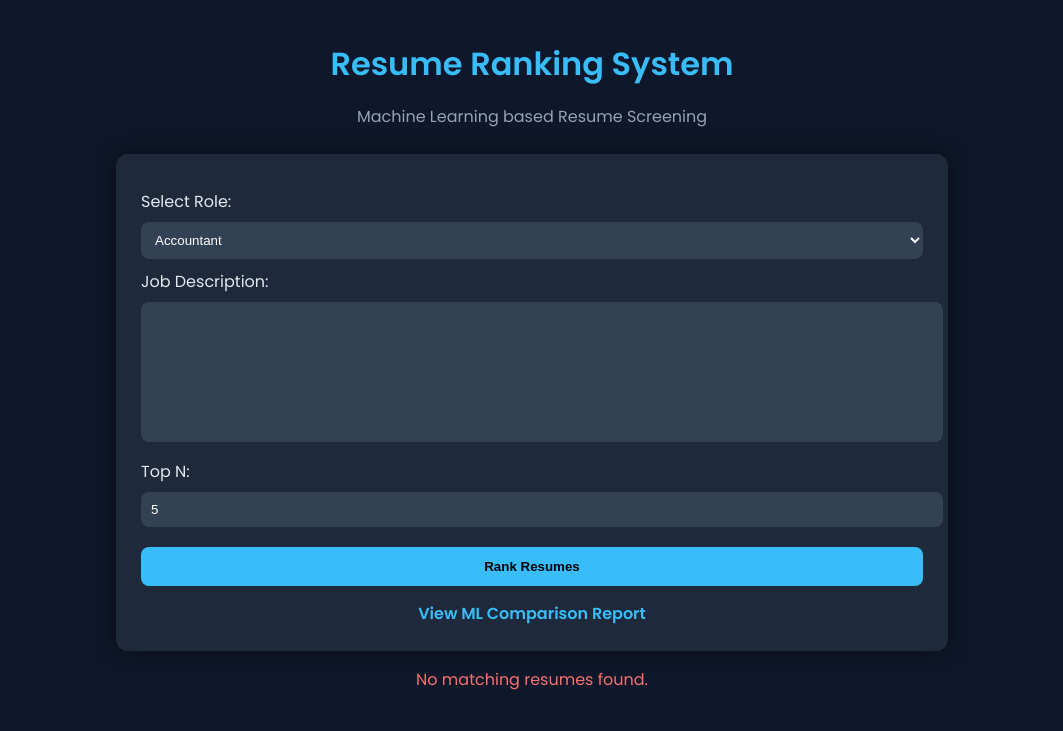
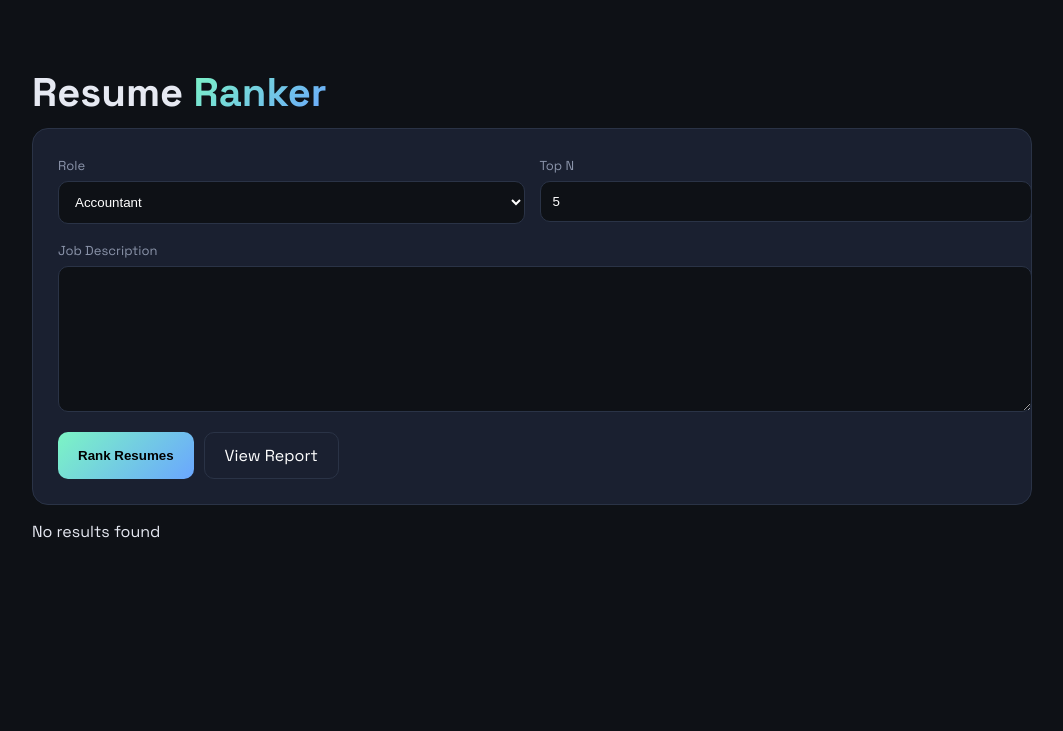
Before and after one commit to thesameernehal/Resume-Ranker-ML, a Flask app: page / in a window 1280 px wide. Shown: the top 731 px of the page, without its empty margins (108-1171 px from the left). Run offline with Flask 3, Linux system fonts and the light colour scheme; parts of the project's set-up code (start-up, migrations or seed data) failed here and were passed over.

Commit message:
feat(Phase 13): modern UI integration for resume ranking system.

```diff
--- a/app/templates/index.html
+++ b/app/templates/index.html
@@ -3,242 +3,237 @@
 <html lang="en">
 
 <head>
-    <meta charset="UTF-8">
+    <meta charset="UTF-8" />
+    <meta name="viewport" content="width=device-width, initial-scale=1.0" />
     <title>Resume Ranker</title>
 
-    <link href="https://fonts.googleapis.com/css2?family=Poppins:wght@300;400;600&display=swap" rel="stylesheet">
+    <link
+        href="https://fonts.googleapis.com/css2?family=Space+Grotesk:wght@400;600;700&family=JetBrains+Mono:wght@400;500&display=swap"
+        rel="stylesheet" />
 
     <style>
+        :root {
+            --bg: #0e1116;
+            --panel: #1a2030;
+            --border: #2a3346;
+            --text: #e6e9f2;
+            --muted: #8b94aa;
+            --grad: linear-gradient(135deg, #7cf5c4, #6aa6ff);
+        }
+
         body {
-            font-family: 'Poppins', sans-serif;
-            background: #0f172a;
-            color: #e2e8f0;
+            font-family: 'Space Grotesk';
+            background: var(--bg);
+            color: var(--text);
             margin: 0;
         }
 
         .container {
-            width: 65%;
-            margin: 40px auto;
+            max-width: 1000px;
+            margin: auto;
+            padding: 40px;
         }
 
         h1 {
-            text-align: center;
-            color: #38bdf8;
-            margin-bottom: 5px;
+            font-size: 40px;
+            margin-bottom: 10px;
         }
 
-        .subtitle {
-            text-align: center;
-            color: #94a3b8;
-            margin-bottom: 25px;
+        .accent {
+            background: var(--grad);
+            -webkit-background-clip: text;
+            color: transparent;
         }
 
-        form {
-            background: #1e293b;
+        .card {
+            background: var(--panel);
+            border: 1px solid var(--border);
+            border-radius: 16px;
             padding: 25px;
-            border-radius: 12px;
-            box-shadow: 0 0 20px rgba(0, 0, 0, 0.5);
         }
 
         label {
-            margin-top: 10px;
-            display: block;
+            font-size: 13px;
+            color: var(--muted);
         }
 
         select,
         textarea,
         input {
             width: 100%;
-            padding: 10px;
-            margin-top: 8px;
-            border-radius: 8px;
-            border: none;
-            background: #334155;
+            padding: 12px;
+            margin-top: 6px;
+            border-radius: 10px;
+            border: 1px solid var(--border);
+            background: #0e1116;
             color: white;
         }
 
         textarea {
-            height: 120px;
-            resize: none;
+            min-height: 120px;
         }
 
-        button {
-            width: 100%;
-            margin-top: 20px;
-            padding: 12px;
-            background: #38bdf8;
-            border: none;
-            border-radius: 8px;
-            font-weight: bold;
-            cursor: pointer;
+        .row {
+            display: flex;
+            gap: 15px;
         }
 
-        button:hover {
-            background: #0ea5e9;
+        .row>div {
+            flex: 1;
+        }
+
+        .btn {
+            padding: 12px 20px;
+            border-radius: 10px;
+            border: none;
+            cursor: pointer;
+            font-weight: bold;
+        }
+
+        .btn-primary {
+            background: var(--grad);
+            color: black;
+        }
+
+        .btn-ghost {
+            background: transparent;
+            border: 1px solid var(--border);
+            color: white;
+            text-decoration: none;
+            padding: 12px 20px;
+            border-radius: 10px;
+        }
+
+        .actions {
+            margin-top: 15px;
+            display: flex;
+            gap: 10px;
+        }
+
+        .resume-card {
+            display: flex;
+            justify-content: space-between;
+            align-items: center;
+            background: var(--panel);
+            padding: 15px;
+            border-radius: 12px;
+            border: 1px solid var(--border);
+            margin-top: 12px;
+        }
+
+        .rank {
+            font-weight: bold;
+        }
+
+        .score-bar {
+            height: 6px;
+            background: #111;
+            border-radius: 5px;
+            margin-top: 6px;
+            overflow: hidden;
+        }
+
+        .score-fill {
+            height: 100%;
+            background: var(--grad);
+        }
+
+        .view-link {
+            color: #6aa6ff;
+            text-decoration: none;
         }
 
         .loader {
             display: none;
-            text-align: center;
-            margin-top: 15px;
-            color: #facc15;
-        }
-
-        .results {
-            margin-top: 35px;
-        }
-
-        .results h2 {
-            text-align: center;
-            margin-bottom: 20px;
-        }
-
-        .card {
-            background: #1e293b;
-            padding: 20px;
-            margin-bottom: 20px;
-            border-radius: 12px;
-            border-left: 6px solid #38bdf8;
-            transition: 0.2s;
-        }
-
-        .card:hover {
-            transform: scale(1.02);
-        }
-
-        .top-card {
-            border-left: 6px solid #22c55e;
-        }
-
-        .rank {
-            color: #facc15;
-            font-weight: bold;
-        }
-
-        .file {
-            color: #cbd5f5;
-        }
-
-        .score {
-            color: #22c55e;
-            font-weight: bold;
-        }
-
-        .progress-bar {
-            margin-top: 8px;
-            height: 8px;
-            background: #334155;
-            border-radius: 5px;
-            overflow: hidden;
-        }
-
-        .progress {
-            height: 100%;
-            background: #22c55e;
-        }
-
-        .view-btn {
             margin-top: 10px;
-            display: inline-block;
-            padding: 8px 12px;
-            background: #22c55e;
-            color: black;
-            border-radius: 6px;
-            text-decoration: none;
-            font-size: 14px;
-        }
-
-        .view-btn:hover {
-            background: #16a34a;
-        }
-
-        .no-results {
-            text-align: center;
-            color: #f87171;
+            color: var(--muted);
         }
     </style>
-
-    <script>
-        function showLoader() {
-            document.getElementById("loader").style.display = "block";
-        }
-    </script>
 
 </head>
 
 <body>
-
     <div class="container">
 
-        <h1>Resume Ranking System</h1>
-        <p class="subtitle">Machine Learning based Resume Screening</p>
+        <h1>Resume <span class="accent">Ranker</span></h1>
 
-        <form method="POST" onsubmit="showLoader()">
+        <!-- FORM -->
 
-            <label>Select Role:</label>
-            <select name="role" required>
-                <option value="accountant" {% if role=="accountant" %}selected{% endif %}>Accountant</option>
-                <option value="chef" {% if role=="chef" %}selected{% endif %}>Chef</option>
-                <option value="information_technology" {% if role=="information_technology" %}selected{% endif %}>
-                    Information Technology</option>
-            </select>
+        <div class="card">
+            <form method="POST" onsubmit="document.getElementById('loader').style.display='block'">
 
-            <label>Job Description:</label>
-            <textarea name="job_description" required>{{ jd }}</textarea>
 
-            <label>Top N:</label>
-            <input type="number" name="top_n" value="5" min="1" max="20">
+                <div class="row">
+                    <div>
+                        <label>Role</label>
+                        <select name="role">
+                            <option value="accountant" {% if role=="accountant" %}selected{% endif %}>Accountant
+                            </option>
+                            <option value="chef" {% if role=="chef" %}selected{% endif %}>Chef</option>
+                            <option value="information_technology" {% if role=="information_technology" %}selected{%
+                                endif %}>Information Technology</option>
+                        </select>
+                    </div>
 
-            <button type="submit">Rank Resumes</button>
-            <a href="/report" target="_blank" style="
-display:block;
-text-align:center;
-margin-top:15px;
-color:#38bdf8;
-text-decoration:none;
-font-weight:bold;">
-                View ML Comparison Report
-            </a>
-        </form>
+                    <div>
+                        <label>Top N</label>
+                        <input type="number" name="top_n" value="5">
+                    </div>
+                </div>
 
-        <div id="loader" class="loader">
-            ⏳ Processing resumes...
+                <div style="margin-top:15px;">
+                    <label>Job Description</label>
+                    <textarea name="job_description">{{ jd }}</textarea>
+                </div>
+
+                <div class="actions">
+                    <button class="btn btn-primary">Rank Resumes</button>
+                    <a href="/report" class="btn-ghost" target="_blank">View Report</a>
+                </div>
+
+                <div id="loader" class="loader">Processing resumes...</div>
+
+            </form>
+
+
         </div>
 
+        <!-- RESULTS -->
+
         {% if results %}
-        <div class="results">
-            <h2>Top Ranked Resumes</h2>
+
+        <div style="margin-top:30px;">
+
+
+            <h2>Top Results</h2>
 
             {% for file, score in results %}
-            <div class="card {% if loop.index == 1 %}top-card{% endif %}">
+            <div class="resume-card">
 
-                <p class="rank">Rank {{ loop.index }}</p>
+                <div>
+                    <div class="rank">#{{ loop.index }} - {{ file }}</div>
 
-                <p class="file"><strong>File:</strong> {{ file }}</p>
+                    <div class="score-bar">
+                        <!-- <div class="score-fill" style="width: {{ (score|float * 100)|round(1) }}%"></div> -->
+                    </div>
 
-                <p class="score">Score: {{ "%.3f"|format(score|float) }}</p>
-
-                <!-- Progress Bar -->
-                <div class="progress-bar">
-                    <!-- <div class="progress" style="width: {{ (score * 100)|round(2) }}%;"></div> -->
+                    <div style="font-size:12px;">Score: {{ "%.3f"|format(score|float) }}</div>
                 </div>
 
-                <a class="view-btn" href="/view/{{ file }}?role={{ role }}" target="_blank">
-                    View Resume
+                <a href="/view/{{ file }}?role={{ role }}" target="_blank" class="view-link">
+                    View →
                 </a>
 
             </div>
             {% endfor %}
 
+
         </div>
 
-        {% elif results is not none %}
-        <p class="no-results">No matching resumes found.</p>
+        {% elif results is not none %} <p>No results found</p>
         {% endif %}
 
-
     </div>
-
 </body>
 
 </html>
```
